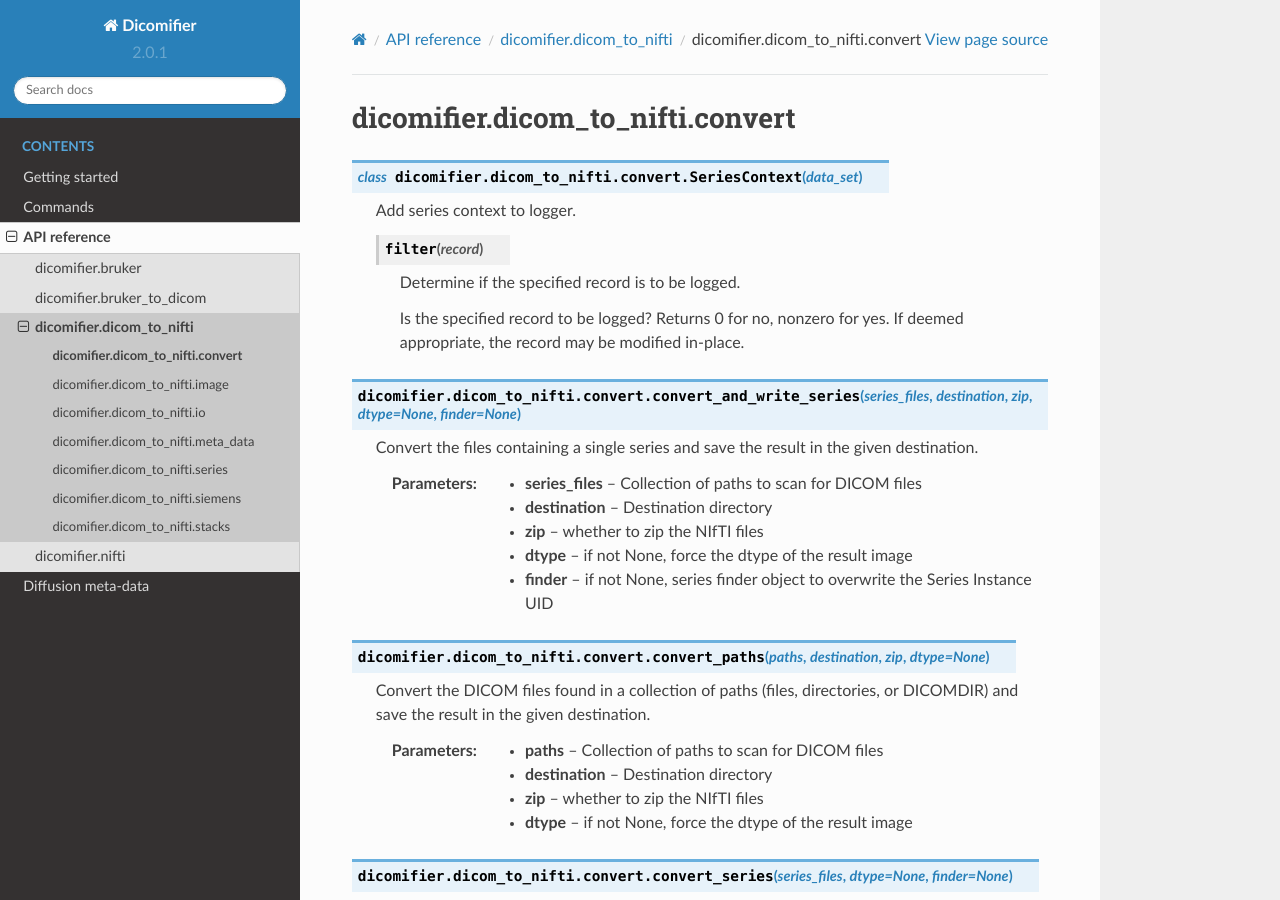
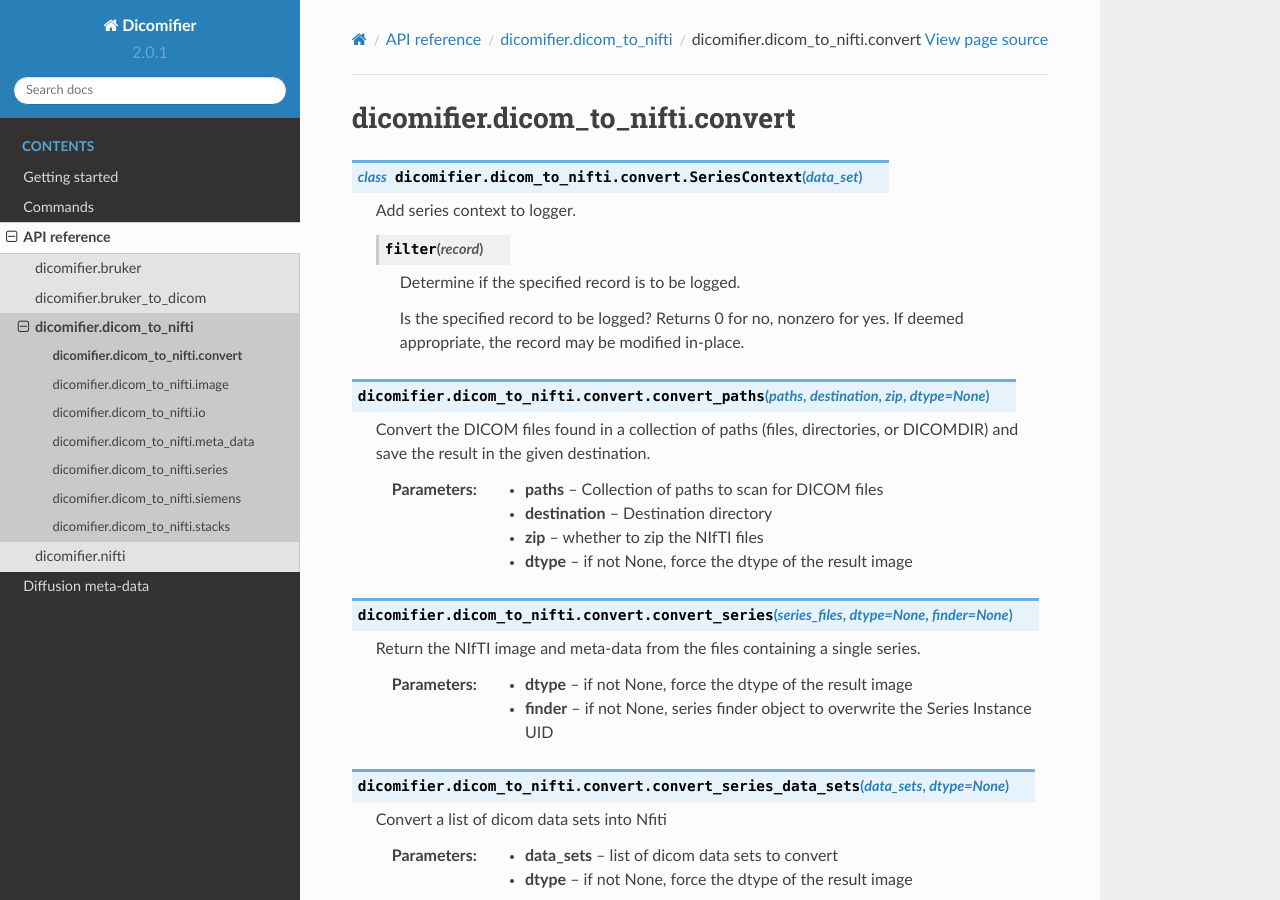
Before and after one commit to lamyj/dicomifier, a Sphinx documentation site: the page built from docs/api_reference/dicom_to_nifti/convert.rst, in a window 1280 px wide and 900 px high. Built offline with Sphinx 7.4.7 and the Read the Docs theme 2.0.0, drawn with Linux system fonts in a browser that asks for light colours.

Commit message:
Update docs

```diff
--- a/docs/api_reference/dicom_to_nifti/convert.rst
+++ b/docs/api_reference/dicom_to_nifti/convert.rst
@@ -19,20 +19,6 @@
 
       Is the specified record to be logged? Returns 0 for no, nonzero for
       yes. If deemed appropriate, the record may be modified in-place.
-
-
-.. py:function:: convert_and_write_series(series_files, destination, zip, dtype=None, finder=None)
-   :module: dicomifier.dicom_to_nifti.convert
-
-   Convert the files containing a single series and save the result in the
-   given destination.
-
-   :param series_files: Collection of paths to scan for DICOM files
-   :param destination: Destination directory
-   :param zip: whether to zip the NIfTI files
-   :param dtype: if not None, force the dtype of the result image
-   :param finder: if not None, series finder object to overwrite the Series
-       Instance UID
 
 
 .. py:function:: convert_paths(paths, destination, zip, dtype=None)
```
